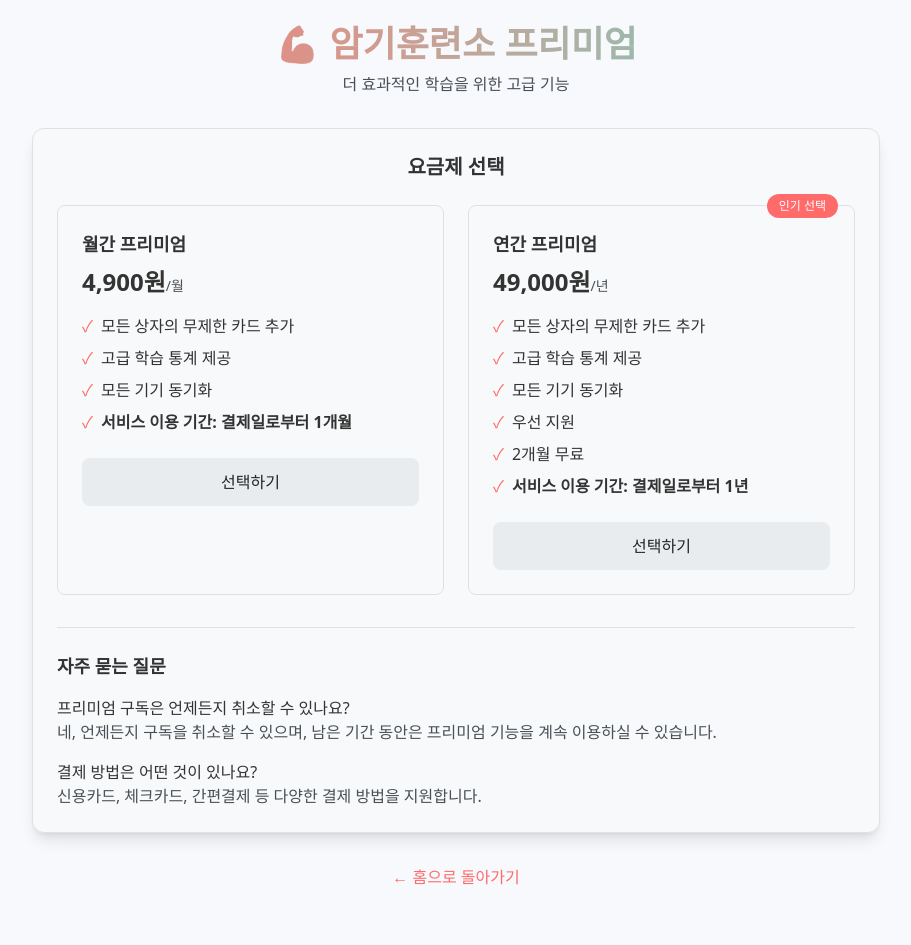
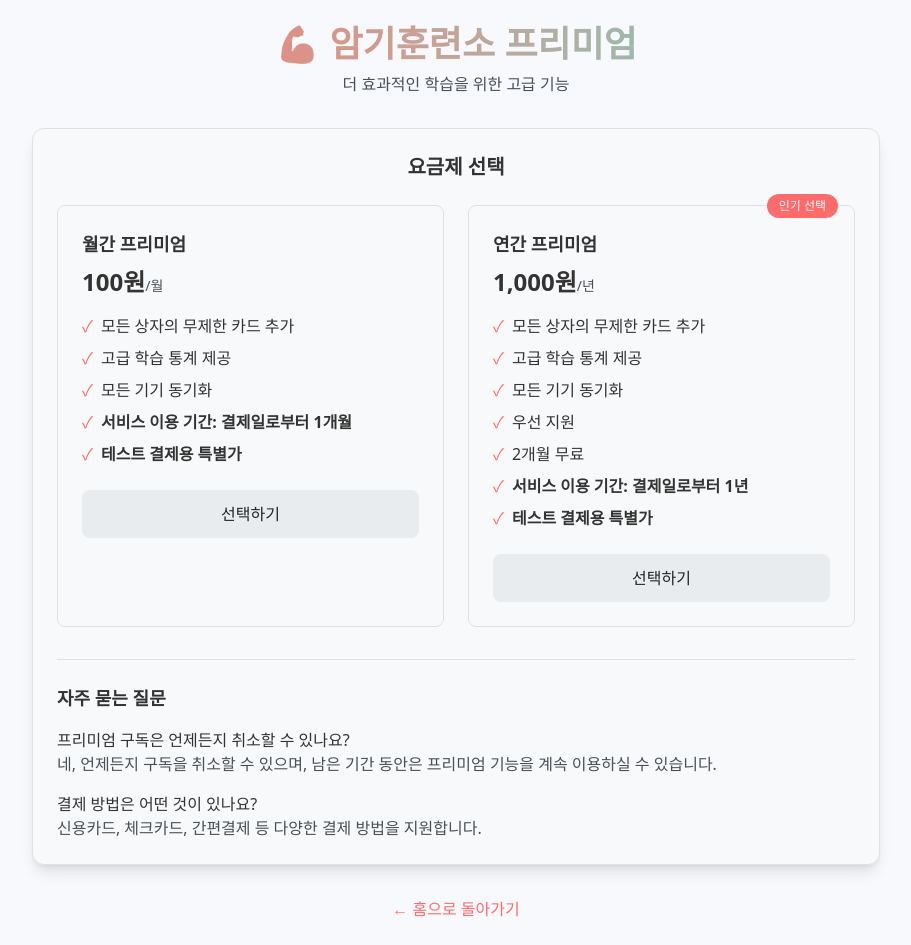
Before and after one commit to wjb127/memorygym2, a Next.js app: page /premium in a window 1280 px wide. Shown: the whole page, without its empty margins (184-1095 px from the left). Before the commit the page ends 913 px from the top, so only its background shows below. Built offline with nearby package versions, Linux system fonts and the light colour scheme.

Commit message:
프리미엄 가격 인하: 테스트 결제용 특별가로 변경

```diff
--- a/src/app/premium/page.tsx
+++ b/src/app/premium/page.tsx
@@ -12,19 +12,20 @@ export default function PremiumPage() {
     {
       id: 'monthly',
       name: '월간 프리미엄',
-      price: 4900,
+      price: 100,
       features: [
         '모든 상자의 무제한 카드 추가',
         '고급 학습 통계 제공',
         '모든 기기 동기화',
         '<strong>서비스 이용 기간: 결제일로부터 1개월</strong>',
+        '<strong>테스트 결제용 특별가</strong>',
       ],
       popular: false,
     },
     {
       id: 'yearly',
       name: '연간 프리미엄',
-      price: 49000,
+      price: 1000,
       features: [
         '모든 상자의 무제한 카드 추가',
         '고급 학습 통계 제공',
@@ -32,6 +33,7 @@ export default function PremiumPage() {
         '우선 지원',
         '2개월 무료',
         '<strong>서비스 이용 기간: 결제일로부터 1년</strong>',
+        '<strong>테스트 결제용 특별가</strong>',
       ],
       popular: true,
     },
```
